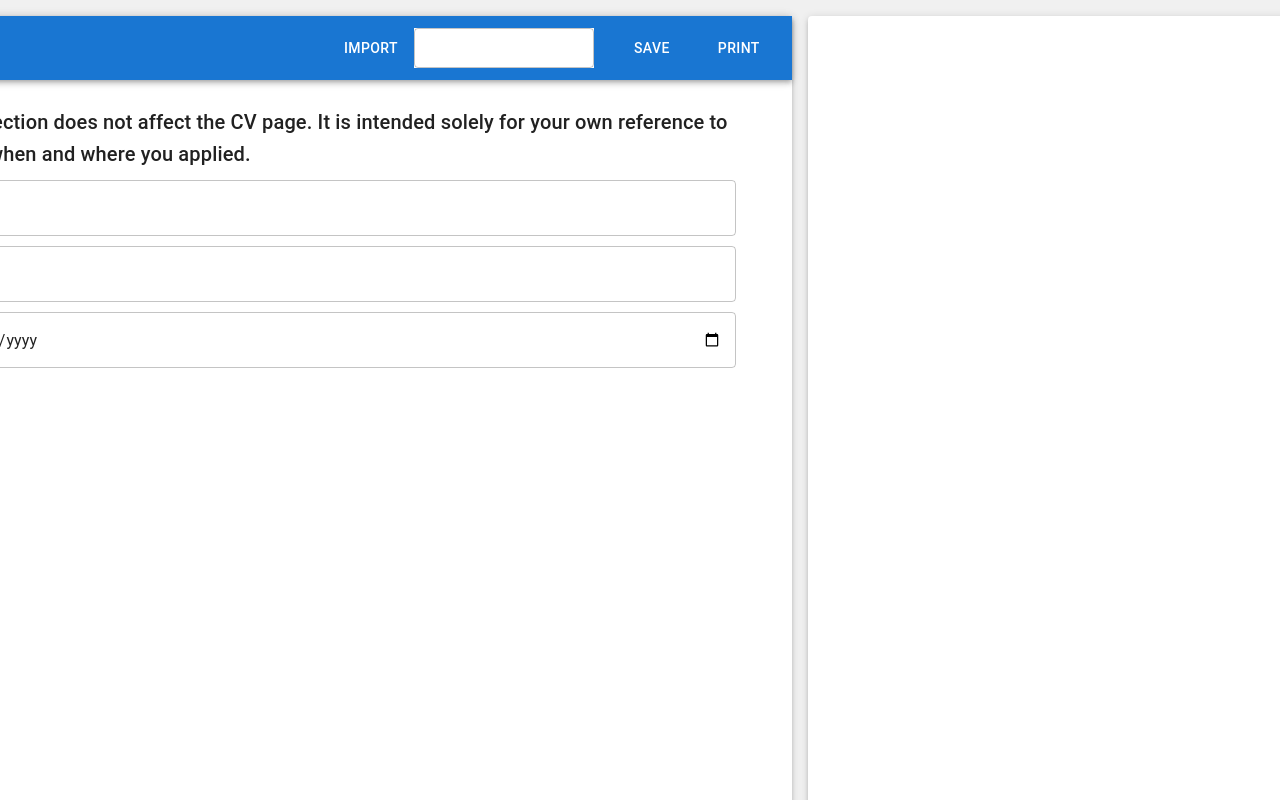
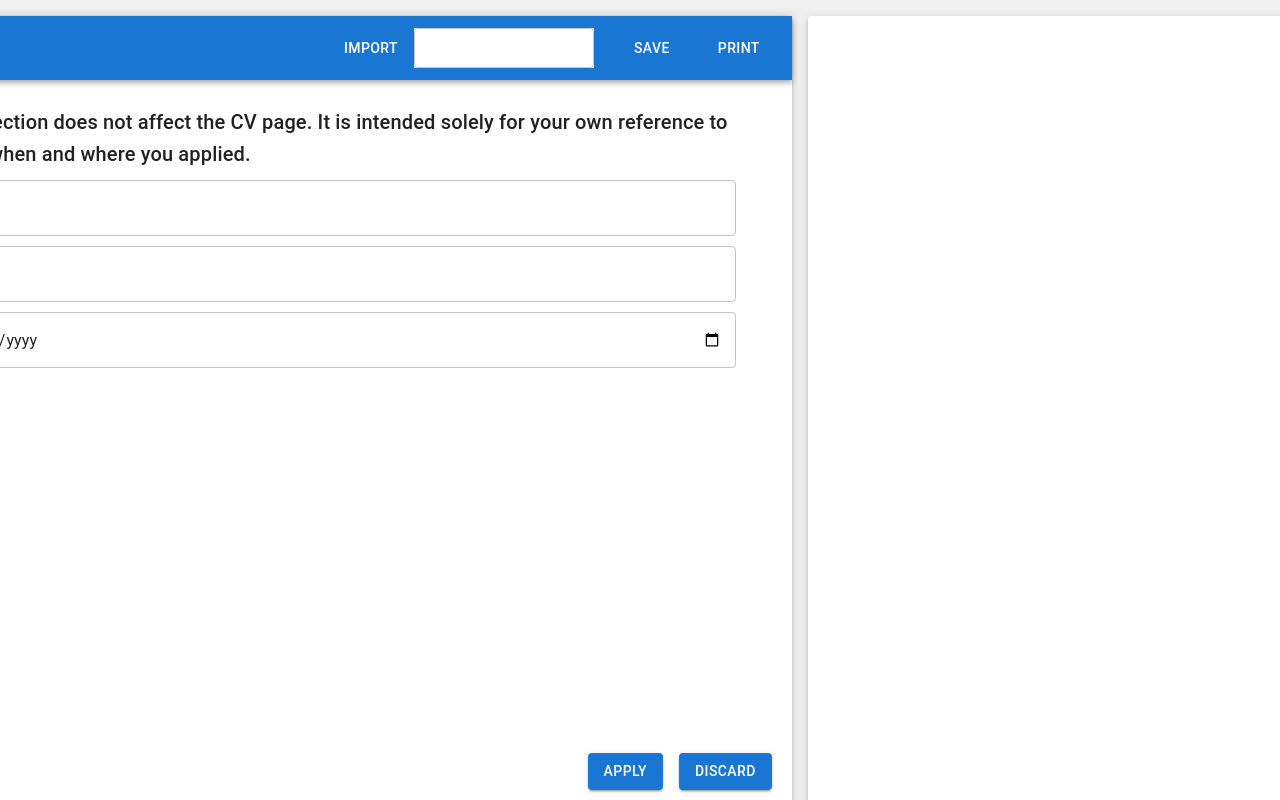
Before and after one commit to smamirshahi/squeezy-cv, a React (Vite) app: page / in a window 1280 px wide. Shown: the top 800 px of the page. Built offline with nearby package versions, Linux system fonts and the light colour scheme; no server answers; some icons are missing; what runtypes would draw is missing.

Commit message:
[CV-20] Add apply/discard button with no functionality yet

```diff
--- a/src/pages/editor-page/editor-page.tsx
+++ b/src/pages/editor-page/editor-page.tsx
@@ -9,6 +9,7 @@ import {
   Toolbar,
   Typography,
   Box,
+  Button,
 } from "@mui/material";
 import { useAppDispatch, useAppSelector } from "@store/store-helper";
 import {
@@ -84,6 +85,14 @@ export function EditorPage({ contentRef }: Props): JSX.Element {
   const dispatch = useAppDispatch();
   const { selectedSectionInEditorPage } = useAppSelector(appSelector);
 
+  function onApplyClicked(): void {
+    console.log("Changes applied");
+  }
+
+  function onDiscardClicked(): void {
+    console.log("Changes discarded");
+  }
+
   return (
     <Paper
       elevation={3}
@@ -93,11 +102,14 @@ export function EditorPage({ contentRef }: Props): JSX.Element {
         padding: "0mm",
         boxSizing: "border-box",
         mx: "auto",
-
         fontSize: "12pt",
         fontFamily: "Calibri, sans-serif",
+        display: "flex",
+        flexDirection: "column",
+        justifyContent: "space-between",
       }}
     >
+      <Box>
         <AppBar position="static">
           <Toolbar>
             <Typography variant="h6" component="div" sx={{ flexGrow: 1 }}>
@@ -141,6 +153,21 @@ export function EditorPage({ contentRef }: Props): JSX.Element {
             {SECTIONS[selectedSectionInEditorPage].component}
           </Box>
         </Box>
+      </Box>
+      <Box
+        className="mohammad"
+        display="flex"
+        justifyContent="flex-end"
+        sx={{ mr: "20px", mb: "20px" }}
+        gap={2}
+      >
+        <Button variant="contained" onClick={onApplyClicked}>
+          Apply
+        </Button>
+        <Button variant="contained" onClick={onDiscardClicked}>
+          Discard
+        </Button>
+      </Box>
     </Paper>
   );
 }
```
Lines whose indentation alone changed are shown as unchanged.
